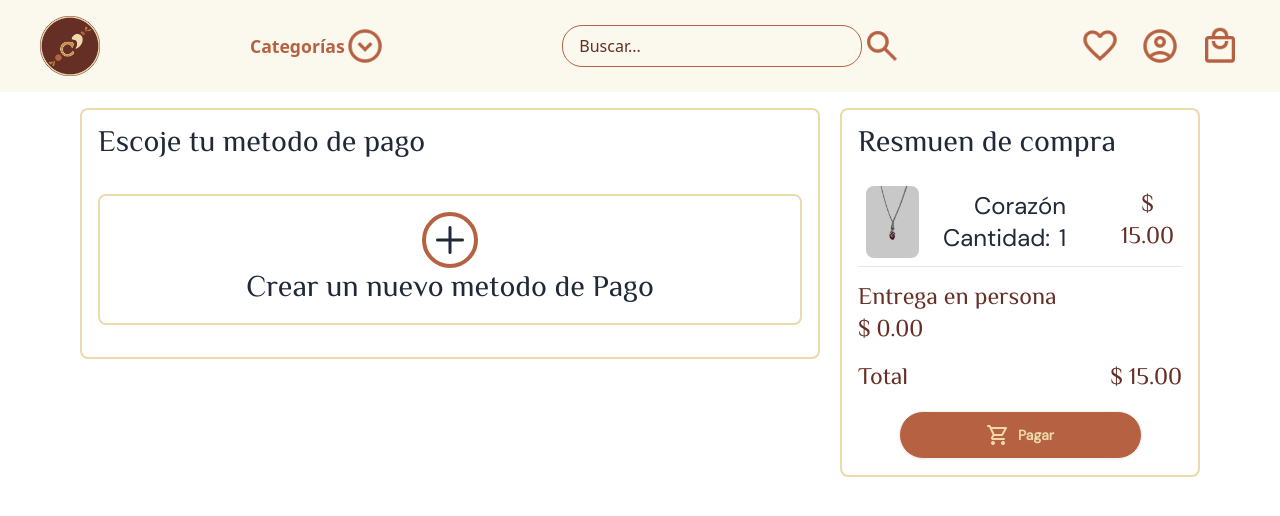
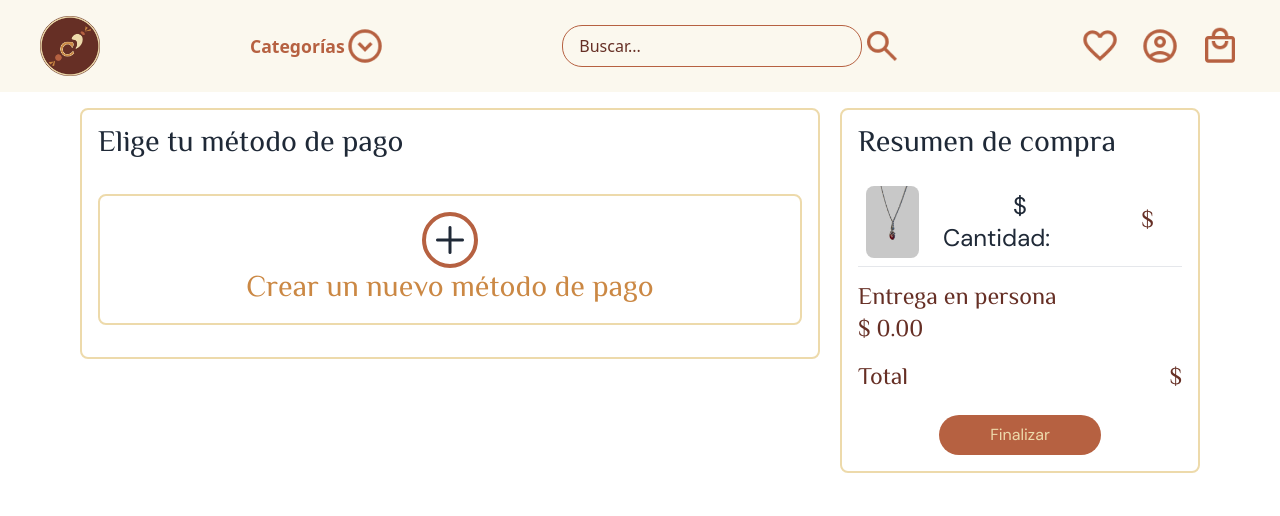
Before and after one commit to MVFTepox/CHARMERY_v2, a Vue app: page /formulario in a window 1280 px wide. Shown: the top 516 px of the page. Built offline with nearby package versions, Linux system fonts and the light colour scheme.

Commit message:
cambios Formulario

```diff
--- a/src/components/transferencias.vue
+++ b/src/components/transferencias.vue
@@ -4,18 +4,35 @@
 
     <div class="my-3">
       <p class="text-2xl py-0.5 font-DMsans">Nombre del beneficiario</p>
-      <input
-        type="text"
-        name=""
-        id=""
-        class="form-control border-2 rounded-3xl px-4 pt-0.5 border-[#B66141] w-full lg:w-9/12"
-      />
+      <input type="text" name="" id=""
+        class="form-control border-2 rounded-3xl px-4 pt-0.5 border-[#B66141] w-full lg:w-9/12" />
     </div>
 
     <div class="my-5">
-      <button type="button" class="btn bg-[#EDDAAB] rounded-full w-64">
-        pasos de transferencia
-      </button>
+      <div class="flex justify-center rounded-full">
+        <div class="card rounded-tl-3xl bg-[#EDDAAB] w-1/2 md:w-1/3 lg:w-2/3  text-[#662F25] px-0">
+
+
+
+          <div
+            class="bg-[#B66141] text-white font-elmessiri text-2xl rounded-t-  rounded-b-full grid h-32 place-items-center   ">
+            Transferencias</div>
+          <br>
+          <div class="divider"><span class="material-symbols-rounded  bg-white border-1 border-black p-5 rounded-full">
+              credit_card
+            </span></div>
+          <br>
+          <div class="  place-items-center">
+            <div class="grid grid-cols-1 gap-1 my-3 text-center">
+              <p class="font-DmSans text-3xl ">133180000163517447</p>
+              <p>Titular</p>
+              <p class="font-DmSans text-xl">Valeria Hernandez</p>
+            </div>
+          </div>
+
+
+        </div>
+      </div>
     </div>
   </div>
 </template>
@@ -24,6 +41,6 @@ import { defineComponent, ref } from 'vue'
 
 export default defineComponent({
   name: 'pageTransferencias',
-  setup() {}
+  setup() { }
 })
 </script>
--- /dev/null
+++ b/src/stores/authStore.ts
@@ -0,0 +1,14 @@
+import { defineStore } from 'pinia'
+
+// Define la tienda de autenticación
+export const useAuthStore = defineStore('auth', {
+  state: () => ({
+    isAuthenticated: false
+  }),
+  actions: {
+    setAuthenticated(status: boolean) {
+      this.isAuthenticated = status
+    }
+    // Puedes añadir más acciones aquí si necesitas
+  }
+})
--- a/src/views/Formulario.vue
+++ b/src/views/Formulario.vue
@@ -1,9 +1,9 @@
 <template>
   <Navbarr2 />
   <div class="px-10 lg:px-20 gap-5 grid grid-cols-1 md:grid-cols-12 my-4 font-DMsans">
-    <div class="md:col-span-8 mb-4">
-      <div class="border-2 rounded-lg p-4 grid grid-cols-1 border-[#EDDAAB]">
-        <p class="text-3xl mb-4 font-elmessiri">Escoje tu metodo de pago</p>
+    <div class="md:col-span-8">
+      <div class="border-2 rounded-lg p-4 grid grid-cols-1 border-[#EDDAAB] mb-4">
+        <p class="text-3xl mb-4 font-elmessiri">Elige tu método de pago</p>
         <div id="metodo">
 
         </div>
@@ -14,18 +14,18 @@
               <span class="material-symbols-rounded text-5xl border-4 rounded-full border-[#B66141]">
                 add
               </span>
-              <p class="text-3xl  font-elmessiri">Crear un nuevo metodo de Pago</p>
+              <p class="text-3xl font-elmessiri text-[#CB8844]">Crear un nuevo método de pago</p>
             </div>
           </div>
         </button>
       </div>
       <div :class="{ 'slide-down': step >= 2 }" v-if="step >= 2">
-        <p class="text-3xl mb-4 mt-5">Pago</p>
+
         <div class="border-2 rounded-lg p-4 border-[#EDDAAB] py-8">
           <!-- PRIMER PASO -->
           <div>
             <ul class="steps steps-vertical">
-              <li class="step">Primer paso de pago</li>
+              <li class="step font-elmessiri text-3xl " >Información de contacto</li>
             </ul>
             <div class="grid grid-cols-1 lg:grid-cols-2 mb-4">
               <!-- Nombre -->
@@ -34,7 +34,7 @@
                 <input v-model="nombre"
                   class="form-control border-2 rounded-3xl px-4 pt-0.5 border-[#B66141] w-full lg:w-10/12" type="text"
                   aria-describedby="nombreError" />
-                <p v-if="!isNameValid && !confirmacion" id="nombreError" class="text-red-500">
+                <p v-if="!isNameValid" id="nombreError" class="text-red-500">
                   El campo de nombre no puede estar vacío.
                 </p>
               </div>
@@ -70,12 +70,12 @@
                   aria-describedby="telefonoError" />
               </label>
               <p v-if="!isPhoneNumberValid" id="telefonoError" class="text-red-500">
-                El campo no puede estar vacío y debe tener minimo 10 digitos
+                El campo no puede estar vacío y debe tener mínimo 10 dígitos
               </p>
             </div>
           </div>
           <button @click="nextStep2" id="btn1" :class="{ 'hidden': !isFormValid1, 'block': isFormValid1 }"
-            class="btn bg-[#B66141] text-[#EDDAAB] relative right-12 lg:right-16 w-2/5 lg:w-1/4 rounded-full hover:text-black">
+            class="py-2 bg-[#B66141] text-[#EDDAAB] relative right-12 lg:right-16 w-2/5 lg:w-1/4 rounded-full hover:text-black hover:bg-white hover:border hover:border-[#B66141]">
             Siguiente
           </button>
 
@@ -83,7 +83,7 @@
           <div :class="{ 'slide-down': step >= 2 }" v-if="step >= 3">
             <div>
               <ul class="steps steps-vertical">
-                <li class="step" data-content="2">Segundo paso de pago</li>
+                <li class="step font-elmessiri text-3xl" data-content="2">Dirección de envío</li>
               </ul>
             </div>
             <div class="grid grid-cols-1 lg:grid-cols-2 mb-4">
@@ -145,7 +145,7 @@
 
             </div>
             <button @click="nextStep3" id="btn2" :class="{ 'hidden': !isFormValid2, 'block': isFormValid2 }"
-              class="btn bg-[#B66141] text-[#EDDAAB] relative right-12 lg:right-16 w-2/5 lg:w-1/4 rounded-full hover:text-black">
+              class="py-2  bg-[#B66141] text-[#EDDAAB] relative right-12 lg:right-16 w-2/5 lg:w-1/4 rounded-full hover:text-black hover:bg-white hover:border hover:border-[#B66141]">
               Siguiente
             </button>
           </div>
@@ -153,7 +153,7 @@
           <!-- Tercer paso -->
           <div :class="{ 'slide-down': step >= 3 }" v-if="step >= 4">
             <ul class="steps steps-vertical">
-              <li class="step" data-content="3">Tercer paso de pago</li>
+              <li class="step font-elmessiri text-3xl" data-content="3">Método de pago</li>
             </ul>
             <!-- Muestra los componentes de los tipos de pago -->
             <div class="grid grid-cols-3 gap-4 my">
@@ -185,30 +185,30 @@
       </div>
     </div>
 
-    <div class="md:col-span-4 sm:order-first md:order-last sticky left-0 right-0 top-0">
-      <div id="carrito"> <!-- agarrrar para la creacion del componente carrito -->
-        <div class="p-4 border-2 rounded-lg border-[#EDDAAB]">
-          <p class="text-3xl font-elmessiri">Resmuen de compra</p>
+    <div class="md:col-span-4 sm:order-first md:order-last ">
+      <div id="carrito"> <!-- agarrrar para la creación del componente carrito -->
+        <div class="p-4 border-2 rounded-lg border-[#EDDAAB] pb-5">
+          <p class="text-3xl font-elmessiri">Resumen de compra</p>
           <div class="my-4 ">
             <!-- cambiar a variable -->
             <div class="grid grid-cols-4 gap-4">
               <div class="p-2 ">
-                <img src="../assets/img/collar corazon realista editado.png" class="rounded-lg size-auto" alt="corazon">
+                <img src="../assets/img/collar corazon realista editado.png" class="rounded-lg size-auto" alt="corazón">
               </div>
-              <div class="col-span-2  py-3  text-center">
-                <p class=" text-2xl font-DMSans">Corazón</p>
+              <div class="col-span-2 py-3 text-center">
+                <p class="text-2xl font-DMSans"> $ {{ nombreProducto }}</p>
                 <!-- cantidad -->
                 <div class="grid grid-cols-1 lg:grid-cols-2 text-center gap-1 md:gap-2 lg:gap-4">
                   <div>
                     <p class="text-2xl font-DMSans">Cantidad: </p>
                   </div>
                   <div>
-                    <p class="text-2xl font-DMSans">1</p>
+                    <p class="text-2xl font-DMSans">{{ cantidad }}</p>
                   </div>
                 </div>
               </div>
-              <div class=" text-center flex items-center justify-center">
-                <p class="text-2xl font-elmessiri text-[#662F25]">$ 15.00</p>
+              <div class="text-center flex items-center justify-center">
+                <p class="text-2xl font-elmessiri text-[#662F25]">$ {{ precio}}</p>
               </div>
             </div>
             <hr>
@@ -218,16 +218,16 @@
             </div>
             <div class="flex justify-between my-4">
               <p class="text-2xl font-elmessiri text-[#662F25]">Total</p>
-              <p class="text-2xl font-elmessiri text-[#662F25]">$ 15.00</p>
+              <p class="text-2xl font-elmessiri text-[#662F25]">$ {{total}}</p>
             </div>
           </div>
           <div class="text-center">
-            <a :href="PagarMEtodo == 2 || PagarMEtodo == 3 ? '/pedidoConfirm' : '/'">
-              <button class="btn bg-[#B66141] text-[#EDDAAB] rounded-full w-3/4 hover:text-black">
-                <span class="material-symbols-rounded">shopping_cart</span>Pagar
+            <a href="/pedidoConfirm">
+              <button
+                class=" bg-[#B66141] text-[#EDDAAB] rounded-full py-2 w-2/4 relative top-1 hover:text-black hover:bg-white hover:border hover:border-[#B66141] ">
+                Finalizar
               </button>
             </a>
-
           </div>
         </div>
       </div>
@@ -496,6 +496,17 @@ input[type='number']::-webkit-outer-spin-button {
   -webkit-appearance: none;
   margin: 0;
 }
+.steps-vertical .step {
+  color:#cb8844;
+}
+.steps .step:after {
+  background-color: #cb8844;
+  border-radius: 40px;
+  border: 1px solid black;
+  font-size: 20px;
+  color: white;
+
+}
 
 .custom-border {
   border: 4px double black;
```
